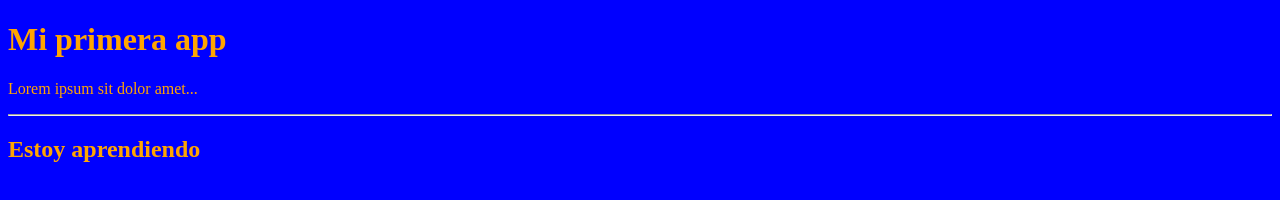
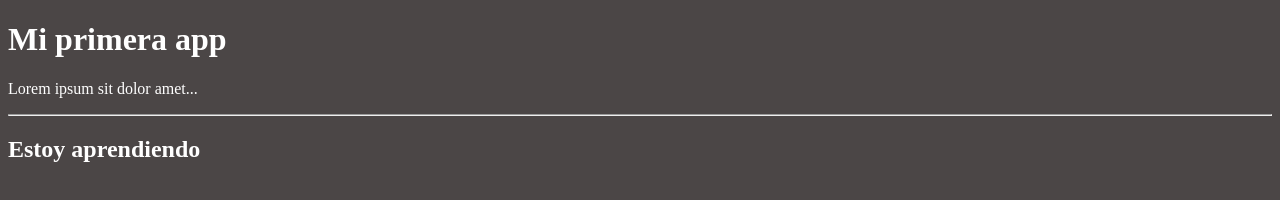
Before and after one commit to StaTerWe/Hello-World, a website: page public/index.html in a window 1280 px wide. Drawn offline with Linux system fonts and the light colour scheme.

Commit message:
cambia color 1

```diff
--- a/public/index.html
+++ b/public/index.html
@@ -3,10 +3,10 @@
   <head>
     <meta charset="utf-8">
   </head>
-  <body bgcolor="blue">
-    <h1 style="color:orange;">Mi primera app</h1>
-    <p style="color:orange;">Lorem ipsum sit dolor amet...</p>
+  <body bgcolor="#4b4646">
+    <h1 style="color:white;">Mi primera app</h1>
+    <p style="color:white;">Lorem ipsum sit dolor amet...</p>
     <hr>
-    <h2 style="color:orange;">Estoy aprendiendo</h2>
+    <h2 style="color:white;">Estoy aprendiendo</h2>
   </body>
 </html>
```
